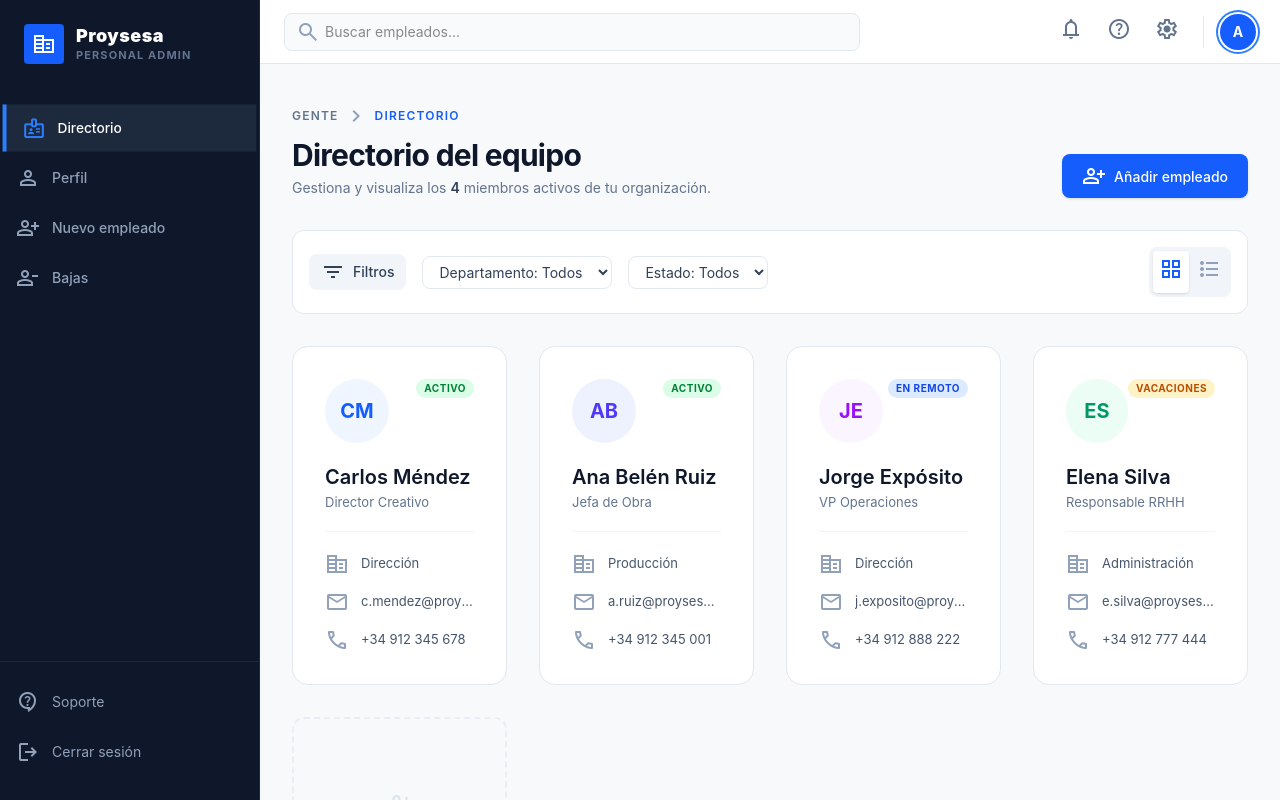
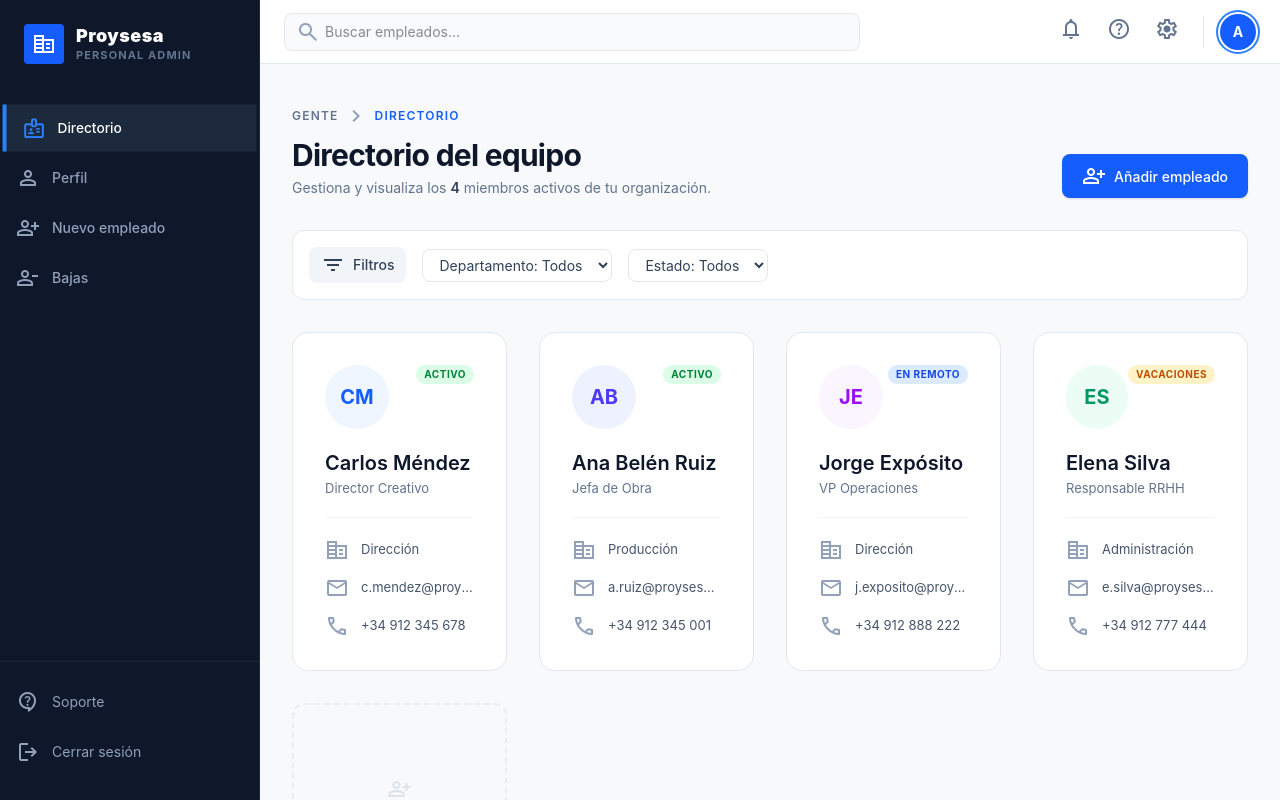
Before and after one commit to kouski/personal-proysesa, a Next.js app: page /directorio in a window 1280 px wide. Shown: the top 800 px of the page. Built offline with nearby package versions, Linux system fonts and the light colour scheme; a web font is replaced by a local one.

Commit message:
refactor: remove view toggle functionality and associated state from FilterBar component

```diff
--- a/app/components/directorio/FilterBar.tsx
+++ b/app/components/directorio/FilterBar.tsx
@@ -1,22 +1,10 @@
 "use client";
 
-import { useState } from "react";
 import { useRouter, useSearchParams } from "next/navigation";
 
-interface FilterBarProps {
-    onViewChange?: (view: "grid" | "list") => void;
-    view?: "grid" | "list";
-}
-
-export default function FilterBar({ onViewChange, view = "grid" }: FilterBarProps) {
+export default function FilterBar() {
     const router = useRouter();
     const searchParams = useSearchParams();
-    const [localView, setLocalView] = useState<"grid" | "list">(view);
-
-    const handleViewChange = (v: "grid" | "list") => {
-        setLocalView(v);
-        onViewChange?.(v);
-    };
 
     const handleFilterChange = (key: string, value: string) => {
         const params = new URLSearchParams(searchParams.toString());
@@ -60,32 +48,6 @@ export default function FilterBar({ onViewChange, view = "grid" }: FilterBarProp
                 <option value="vacaciones">Vacaciones</option>
                 <option value="inactivo">Inactivo</option>
             </select>
-
-            {/* View toggle */}
-            <div className="ml-auto flex items-center bg-slate-100 p-1 rounded-lg gap-0.5">
-                <button
-                    onClick={() => handleViewChange("grid")}
-                    className={`p-1.5 rounded transition-all ${localView === "grid"
-                        ? "bg-white shadow-sm text-blue-600"
-                        : "text-slate-400 hover:text-slate-600"
-                        }`}
-                    aria-label="Vista en cuadrícula"
-                >
-                    <span className="material-symbols-outlined text-[20px]">grid_view</span>
-                </button>
-                <button
-                    onClick={() => handleViewChange("list")}
-                    className={`p-1.5 rounded transition-all ${localView === "list"
-                        ? "bg-white shadow-sm text-blue-600"
-                        : "text-slate-400 hover:text-slate-600"
-                        }`}
-                    aria-label="Vista en lista"
-                >
-                    <span className="material-symbols-outlined text-[20px]">
-                        format_list_bulleted
-                    </span>
-                </button>
-            </div>
         </div>
     );
 }
```
